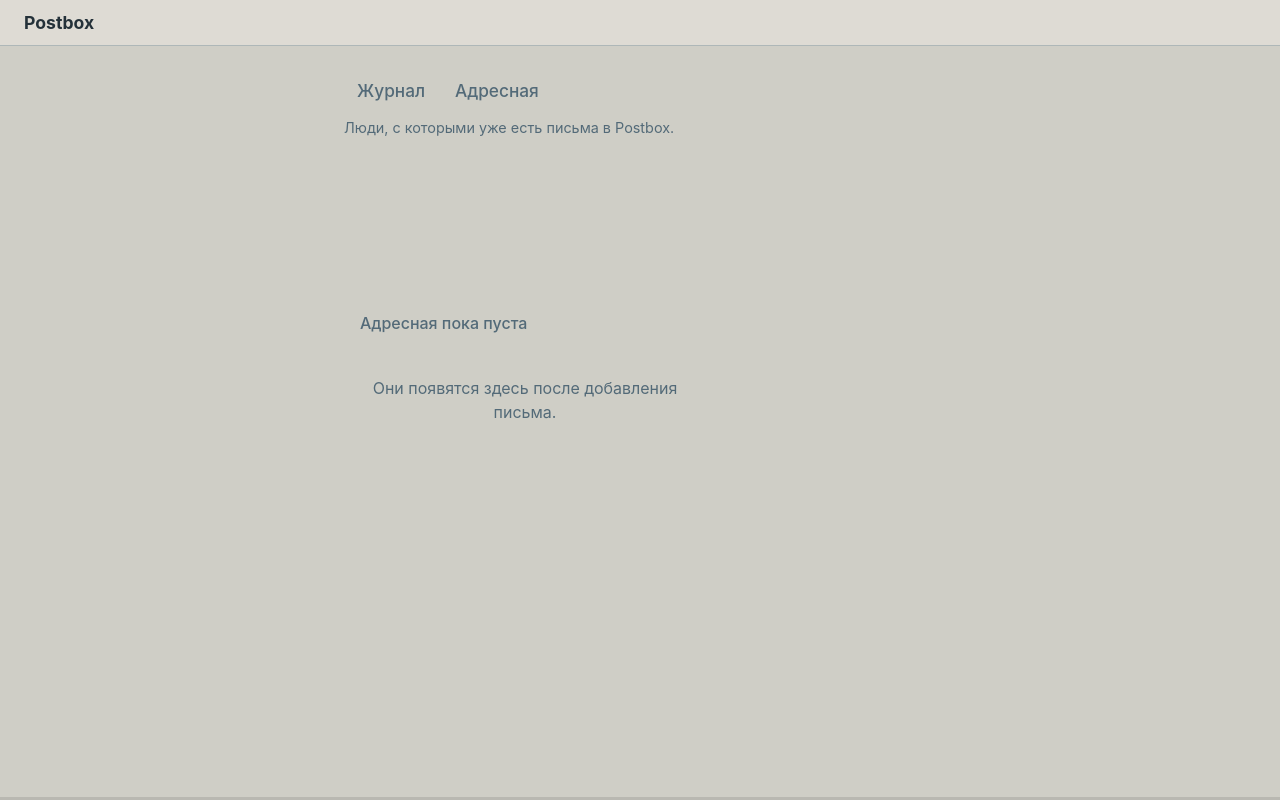
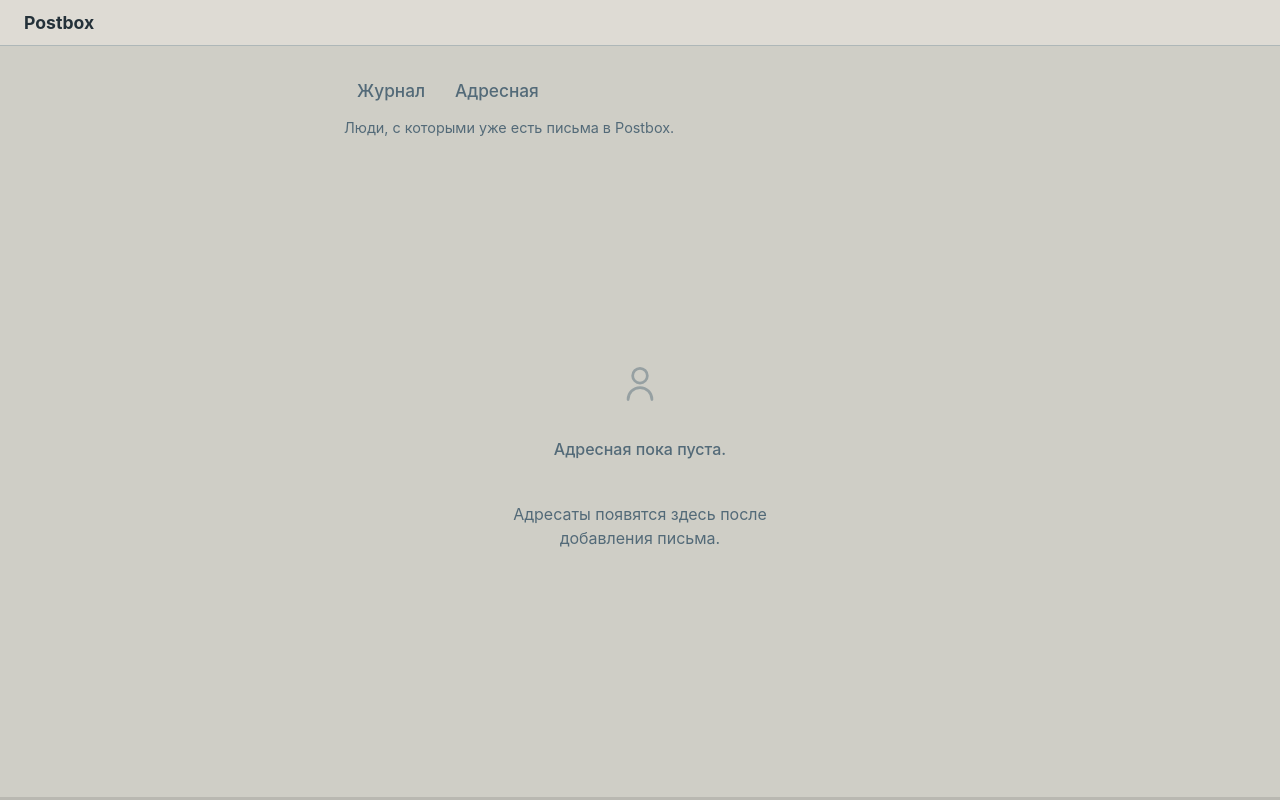
Before and after one commit to katrinio/postbox, a Python web app: template src/postbox/templates/correspondents.html in a window 1280 px wide. Run offline with Jinja, Linux system fonts and the light colour scheme; the template is opened without the code that fills it, so the values that code supplies are empty.

Commit message:
ui: refine journal and address book experience (#35)
* ui: empty journal state

* ui: empty contacts state

* common style

```diff
--- a/src/postbox/static/css/pages.css
+++ b/src/postbox/static/css/pages.css
@@ -790,26 +790,34 @@
 /* --- Empty state --- */
 
 .empty-state {
+  display: flex;
+  flex-direction: column;
+  align-items: center;
   text-align: center;
-  padding: var(--space-7) var(--space-4);
+  padding: 0;
+  margin-top: clamp(5rem, 12vh, 8rem);
 }
 
 .empty-state__icon {
+  width: 2.75rem;
+  height: 2.75rem;
   color: var(--color-ink-muted);
-  opacity: 0.5;
-  margin-bottom: var(--space-3);
+  opacity: 0.45;
+  margin-bottom: var(--space-4);
 }
 
 .empty-state__title {
   margin: 0;
-  font-size: 1.1rem;
+  font-size: 1.15rem;
   font-weight: 500;
+  line-height: 1.3;
 }
 
 .empty-state__text {
-  margin: var(--space-2) 0 var(--space-4);
+  margin-top: var(--space-3);
+  max-width: 30rem;
+  line-height: 1.6;
   color: var(--color-ink-muted);
-  font-size: 0.9rem;
 }
 
 .empty-state__text a {
--- a/src/postbox/templates/correspondents.html
+++ b/src/postbox/templates/correspondents.html
@@ -27,8 +27,9 @@
   </div>
   {% else %}
   <div class="empty-state">
-    <p class="empty-state__title">Адресная пока пуста</p>
-    <p class="empty-state__text">Они появятся здесь после добавления письма.</p>
+    <svg class="empty-state__icon" viewBox="0 0 24 24" fill="none" stroke="currentColor" stroke-width="1.5" stroke-linecap="round" stroke-linejoin="round" aria-hidden="true"><circle cx="12" cy="8" r="4"/><path d="M5.5 21a6.5 6.5 0 0 1 13 0"/></svg>
+    <p class="empty-state__title">Адресная пока пуста.</p>
+    <p class="empty-state__text">Адресаты появятся здесь после добавления письма.</p>
   </div>
   {% endif %}
 </section>
--- a/src/postbox/templates/journal.html
+++ b/src/postbox/templates/journal.html
@@ -74,14 +74,13 @@
   {% else %}
 
   <div class="empty-state">
-    <svg class="empty-state__icon" width="40" height="40" viewBox="0 0 24 24" fill="none" stroke="currentColor" stroke-width="1.5" stroke-linecap="round" stroke-linejoin="round" aria-hidden="true"><polyline points="22 12 16 12 14 15 10 15 8 12 2 12"/><path d="M5.45 5.11 2 12v6a2 2 0 0 0 2 2h16a2 2 0 0 0 2-2v-6l-3.45-6.89A2 2 0 0 0 16.76 4H7.24a2 2 0 0 0-1.79 1.11z"/></svg>
     {% if country %}
     <p class="empty-state__title">По этой стране писем нет</p>
     <p class="empty-state__text"><a href="{{ journal_url(filter_value=current_filter, correspondent_id=correspondent_id) }}">Сбросить страну</a></p>
     {% elif current_filter == "all" %}
-    <p class="empty-state__title">Журнал пока пуст</p>
+    <svg class="empty-state__icon" viewBox="0 0 24 24" fill="none" stroke="currentColor" stroke-width="1.5" stroke-linecap="round" stroke-linejoin="round" aria-hidden="true"><polyline points="22 12 16 12 14 15 10 15 8 12 2 12"/><path d="M5.45 5.11 2 12v6a2 2 0 0 0 2 2h16a2 2 0 0 0 2-2v-6l-3.45-6.89A2 2 0 0 0 16.76 4H7.24a2 2 0 0 0-1.79 1.11z"/></svg>
+    <p class="empty-state__title">Журнал пока пуст.</p>
     <p class="empty-state__text">Добавьте первое отправленное или полученное письмо, чтобы начать журнал.</p>
-    <a class="primary-button" href="/mail/new">Добавить письмо</a>
     {% elif current_filter == "outgoing" %}
     <p class="empty-state__title">Отправленных писем пока нет</p>
     <p class="empty-state__text"><a href="/">Показать все письма</a></p>
```
Also changed, not shown: tests/web/test_correspondents.py (+6 -1 lines), tests/web/test_journal.py (+3 -1 lines), tests/web/test_mail_crud.py (+2 -2 lines).
